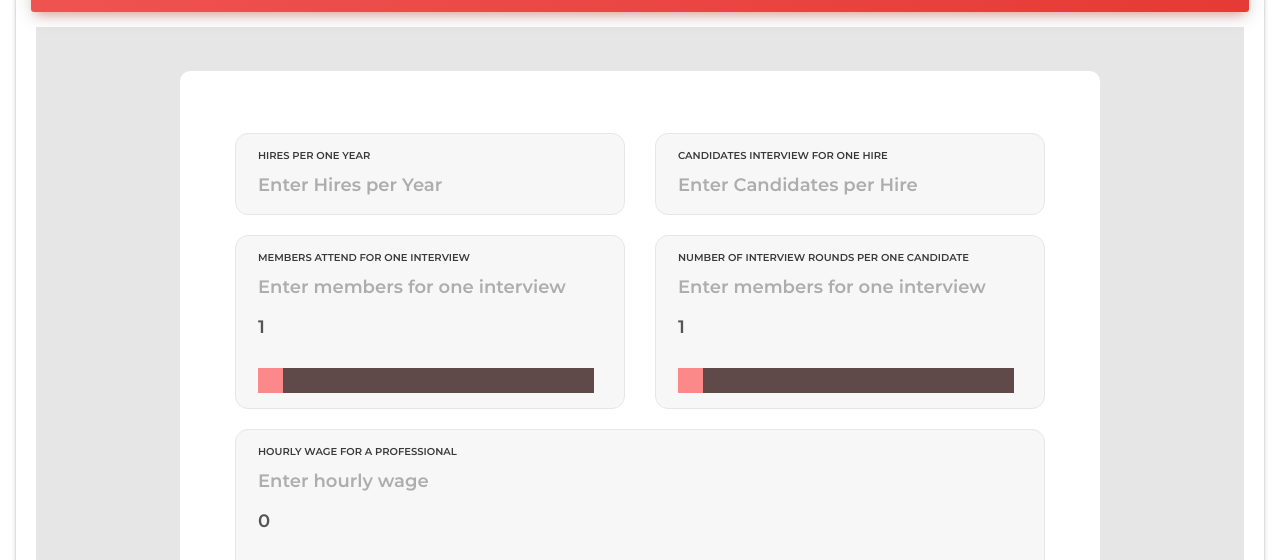
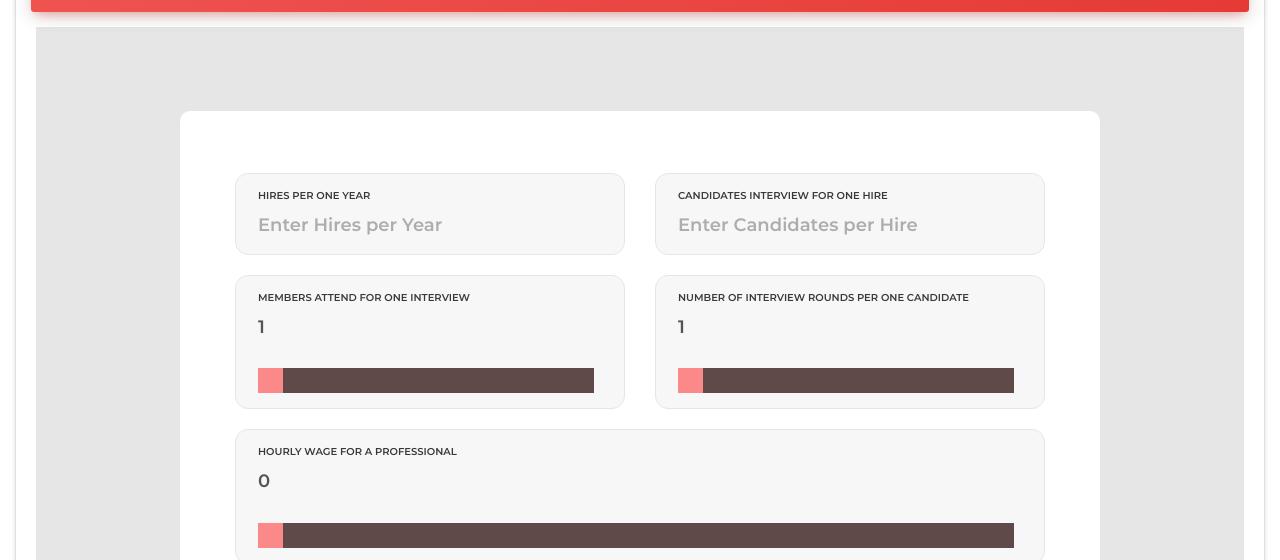
Before and after one commit to nirudi98/ROI_CALCULATOR, a website: page index.html in a window 1280 px wide. Shown: the part 212-772 px from the top of the page. Drawn offline with nearby package versions, Linux system fonts and the light colour scheme; some packages are replaced by stand-ins of ours; files that its build step writes are made by us from their sources; files whose address does not match are found by name.

Commit message:
text boxes hidden

```diff
--- a/index.html
+++ b/index.html
@@ -178,7 +178,7 @@
 
                   <div class="wrap-input100 bg1 rs1-wrap-input100">
                     <span class="label-input100">Members attend for one interview</span>
-                    <input class="input100" type="text" name="phone" placeholder="Enter members for one interview">
+                    <input class="input100" type="text" name="phone" placeholder="Enter members for one interview" hidden>
 
                     <div class="contact100-form-range-value">
                       <span id="demo1">0</span>
@@ -194,7 +194,7 @@
 
                   <div class="wrap-input100 bg1 rs1-wrap-input100">
                     <span class="label-input100">Number of interview rounds per one candidate </span>
-                    <input class="input100" type="text" name="phone" placeholder="Enter members for one interview">
+                    <input class="input100" type="text" name="phone" placeholder="Enter members for one interview" hidden>
 
                     <div class="contact100-form-range-value">
                       <span id="demo2">0</span>
@@ -229,7 +229,7 @@
 
                   <div class="wrap-input100 validate-input bg1">
                     <span class="label-input100">Hourly wage for a professional  </span>
-                    <input class="input100" type="text" name="hourly_wage" placeholder="Enter hourly wage" >
+                    <input class="input100" type="text" name="hourly_wage" placeholder="Enter hourly wage" hidden>
 
 
                     <div class="contact100-form-range-value">
```
